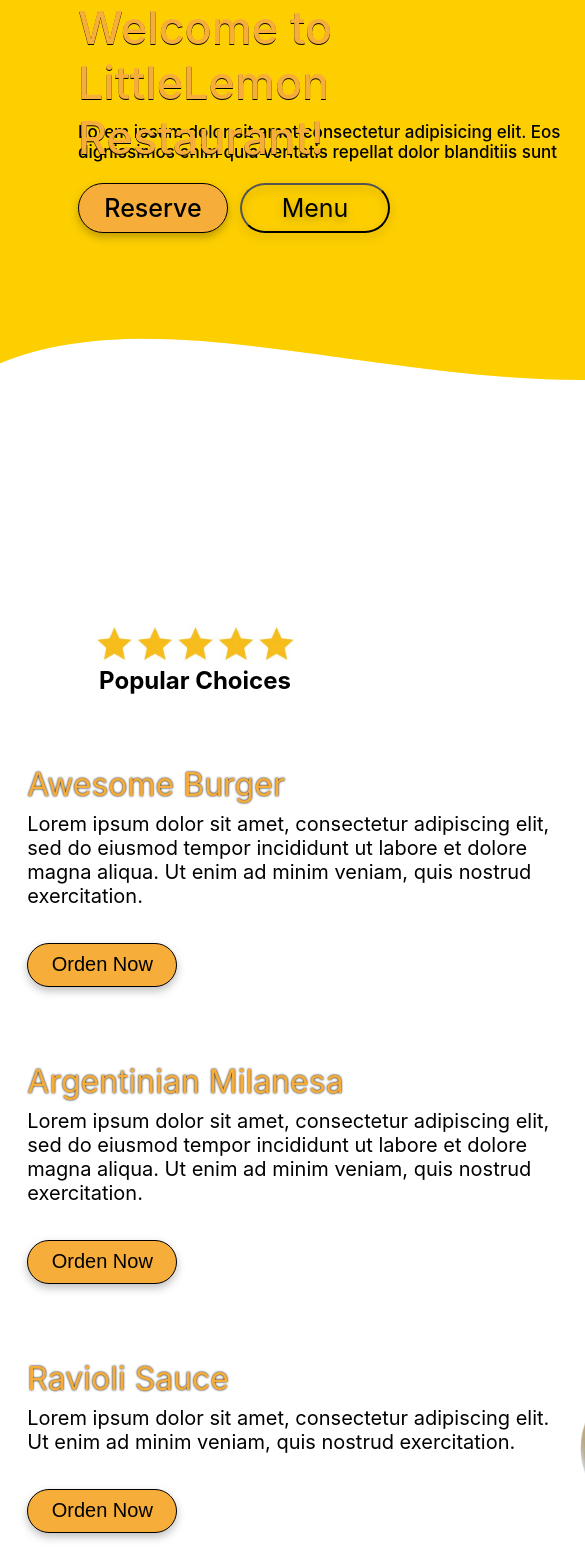
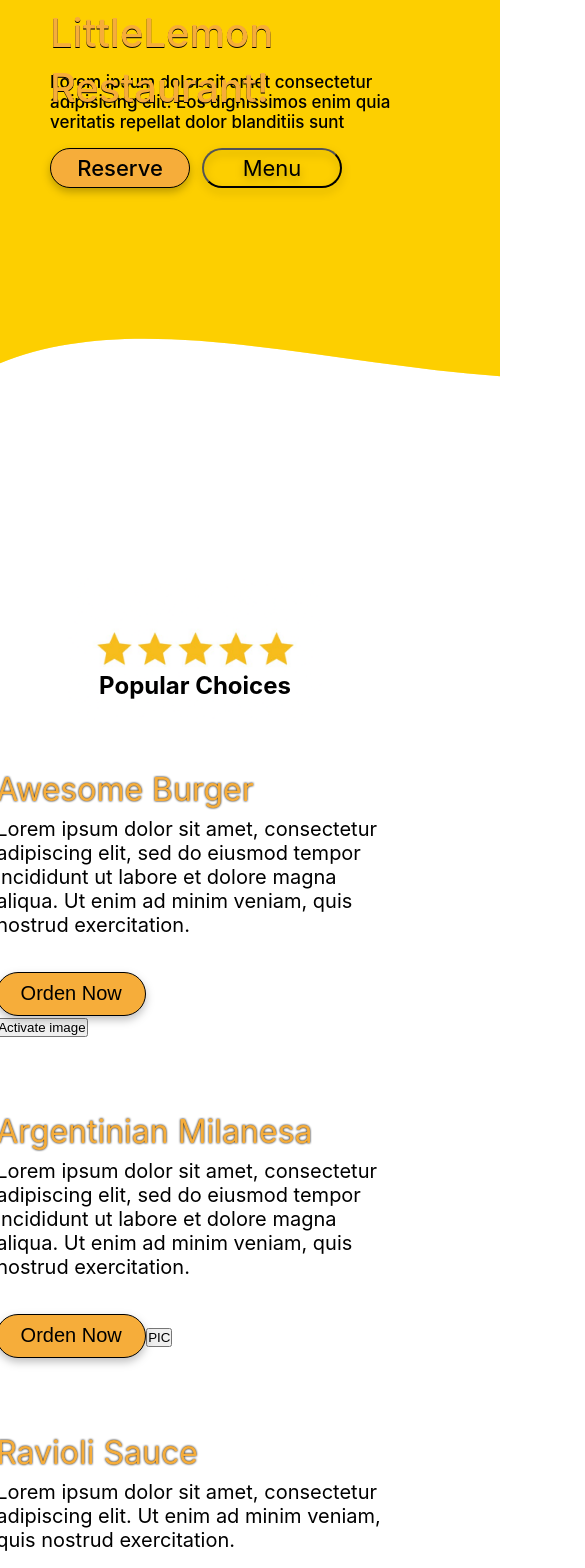
Before and after one commit to JaviK07/LittleLemonV2, a React (Create React App) app: page / in a window 390 px wide. Shown: the part 220-1788 px from the top of the page, 585 px wide, since content can reach past the window. Built offline with nearby package versions, Linux system fonts and the light colour scheme.

Commit message:
toggle-done

```diff
--- /dev/null
+++ b/src/components/ImageDisplay.jsx
@@ -0,0 +1,19 @@
+import React, { useState } from 'react';
+import Photo from '../Images/burguer.png';
+
+
+const ImageDisplay = () => {
+  const [isImageActive, setIsImageActive] = useState(false);
+  function clickEventHandler() {
+        setIsImageActive(true);
+  }
+
+  return (
+    <div>
+      <button onClick={()=>setIsImageActive(!isImageActive)}>Activate image</button>
+      {isImageActive && <img src={Photo} alt="Burguer" /> }
+    </div>
+  );
+};
+
+export default ImageDisplay;
--- a/src/components/aside.jsx
+++ b/src/components/aside.jsx
@@ -1,4 +1,5 @@
 import styles from "../styles/Aside.module.css"
+import ImageDisplay from "../components/ImageDisplay.jsx";
 
 function Aside() {
     return (
@@ -14,6 +15,7 @@ function Aside() {
                         <h3 className={styles.burguer__h3}>Awesome Burger</h3>
                         <p className={styles.burguer__p}>Lorem ipsum dolor sit amet, consectetur adipiscing elit, sed do eiusmod tempor incididunt ut labore et dolore magna aliqua. Ut enim ad minim veniam, quis nostrud exercitation.</p>
                         <button className={styles.burguer__button}>Orden Now</button>
+                        <ImageDisplay />
                     </div>
                         <img src={require('../Images/burguer.png')} className={styles.burguerImg} alt="hola" />
                 </div>
@@ -23,6 +25,7 @@ function Aside() {
                         <h3 className={styles.milanesa__h3}>Argentinian Milanesa</h3>
                         <p className={styles.milanesa__p}>Lorem ipsum dolor sit amet, consectetur adipiscing elit, sed do eiusmod tempor incididunt ut labore et dolore magna aliqua. Ut enim ad minim veniam, quis nostrud exercitation.</p>
                         <button className={styles.milanesa__button}>Orden Now</button>
+                        <button>PIC</button>
                     </div>
                         <img src={require('../Images/milanga.png')} className={styles.milanesaImg} alt="hola"/>
                 </div>
@@ -32,6 +35,7 @@ function Aside() {
                         <h3 className={styles.ravioli__h3}>Ravioli Sauce</h3>
                         <p className={styles.ravioli__p}>Lorem ipsum dolor sit amet, consectetur adipiscing elit. Ut enim ad minim veniam, quis nostrud exercitation.</p>
                         <button className={styles.ravioli__button}>Orden Now</button>
+                        <button>PIC</button>
                     </div>
                         <img src={require('../Images/raviolis.png')} className={styles.ravioliImg} alt="hola" />
 
@@ -44,6 +48,7 @@ function Aside() {
                         <h3 className={styles.empanada__h3}>Argentinian Empanada</h3>
                         <p className={styles.empanada__p}>Lorem ipsum dolor sit amet, consectetur adipiscing elit. Ut enim ad minim veniam, quis nostrud exercitation.</p>
                         <button className={styles.empanada__button}>Orden Now</button>
+                        <button>PIC</button>
                     </div>
                         <img src={require('../Images/Empanada.png')} className={styles.empanadaImg} alt="hola" />
 
--- a/src/index.css
+++ b/src/index.css
@@ -10,10 +10,12 @@ body {
   background-repeat: no-repeat;
   background-size: cover;
   max-height: 869px ;
+  scroll-behavior: smooth;
 }
 @media (max-width: 850px) {
   body{
     height: 600px ;
+    overflow-x: hidden;
   }
 
 }
--- a/src/styles/Aside.module.css
+++ b/src/styles/Aside.module.css
@@ -259,4 +259,127 @@ cursor: pointer;
             margin-bottom: 75px;
             margin-left: 7%;
         }
+        .foodContainer{
+            display: flex;
+            flex-wrap: wrap;
+            justify-content: center;
+            align-items: center;
+            width: 100%;
+            margin-top: 70px;
         }
+        .burguerImg{
+            height: 125px;
+            width: 150px;
+            position: relative;
+            left: calc(0%);
+        }
+        .milanesaImg{
+            height: 125px;
+            width: 150px;
+            position: relative;
+            right: calc(3%);
+        }
+        .ravioliImg{
+            height: 125px;
+            width: 150px;
+            position: relative;
+            left: calc(1%);
+        }
+        .empanadaImg{
+            height: 125px;
+            width: 150px;
+            position: relative;
+            left: calc(1%);
+        }
+
+        }
+
+        @media (max-width: 760px) {
+        .popularContainer{
+            margin-top: 25em;
+         }
+         .burguerContainer{
+            display: flex;
+            margin-right: 25px;
+            margin-bottom: 75px;
+            margin-left: 7%;
+        }
+        .empanadaContainer{
+            display: flex;
+            margin-right: 25px;
+            margin-bottom: 75px;
+            margin-left: 7%;
+        }
+        .ravioliContainer{
+            display: flex;
+            margin-right: 25px;
+            margin-bottom: 75px;
+            margin-left: 7%;
+        }
+        .milanesaContainer{
+            display: flex;
+            margin-right: 25px;
+            margin-bottom: 75px;
+            margin-left: 7%;
+        }
+        .burguerImg{
+            height: 125px;
+            width: 150px;
+            position: relative;
+            left: calc(0%);
+        }
+        .milanesaImg{
+            height: 125px;
+            width: 150px;
+            position: relative;
+            right: calc(3%);
+        }
+        .ravioliImg{
+            height: 125px;
+            width: 150px;
+            position: relative;
+            left: calc(1%);
+        }
+        .empanadaImg{
+            height: 125px;
+            width: 150px;
+            position: relative;
+            left: calc(1%);
+        }
+        .burguer__p{
+            width: 400px;
+            }
+        .milanesa__p{
+            width: 400px;
+            }
+        .ravioli__p{
+            width: 400px;
+            }
+        .empanada__p{
+            width: 400px;
+            }
+        .foodContainer{
+    display: flex;
+    flex-wrap: wrap;
+    justify-content: center;
+    align-items: center;
+
+    margin-top: 70px;
+    }
+}
+
+@media (max-width: 560px){
+    .burguerImg{
+       display: none;
+    }
+    .milanesaImg{
+        display: none;
+    }
+    .ravioliImg{
+        display: none;
+    }
+    .empanadaImg{
+        display: none;
+    }
+
+}
--- a/src/styles/Main.module.css
+++ b/src/styles/Main.module.css
@@ -115,8 +115,8 @@ color: #000000;
                 }
                 .main__div{
                     position: relative;
-                    top: calc(150px);
-                    left: calc(20%);
+                    top: calc(100px);
+                    left: calc(50px);
 
                     }
                     .greetingsP{
@@ -133,3 +133,106 @@ color: #000000;
                         margin-bottom: 10px;
                         }
             }
+            @media (max-width: 750px) {
+                .Greetings{
+                    width: 500px;
+                    height: 115px;
+                    font-family: 'Inter';
+                    font-style: normal;
+                    font-weight: 500;
+                    font-size: 45px;
+                    line-height: 55px;
+
+                    }
+                    .greetingsP{
+
+                    font-size: 17px;
+                    }
+                    .main__div{
+                    position: relative;
+                    top: calc(100px);
+                    left: 50px;
+                    margin-bottom: 45%;
+                    width: max-content;
+                    }
+                    .lemonImg{
+                        display: none;
+                    }
+                    .button1{
+                    filter: drop-shadow(0px 4px 4px rgba(0, 0, 0, 0.25));
+                    width: 150px;
+                    height: 50px;
+                    background: #F6AD3A;
+                    border: 1px solid #000000;
+                    border-radius: 50px;
+
+
+                    font-family: 'Inter';
+                    font-style: normal;
+                    font-weight: 500;
+                    font-size: 25px;
+                    line-height: 30px;
+                    color: #000000;
+                    cursor: pointer;
+                    }
+                    .button2{
+                    width: 150px;
+                    height: 50px;
+                    filter: drop-shadow(0px 4px 4px rgba(0, 0, 0, 0.25));
+                    background-color: transparent;
+                    order: 1;
+                    flex-grow: 0;
+                    border-radius: 50px;
+                    margin-left: 12px;
+                    cursor: pointer;
+
+
+                    font-family: 'Inter';
+                    font-style: normal;
+                    font-weight: 400;
+                    font-size: 25px;
+                    line-height: 30px;
+                    color: #000000;
+                    }
+            }
+    @media (max-width: 600px){
+        .Greetings{
+            width: 450px;
+            height: 115px;
+            font-weight: 500;
+            font-size: 40px;
+            line-height: 55px;
+
+            }
+            .greetingsP{
+            width: 400px;
+            font-size: 17px;
+            margin-bottom: 25px;
+            }
+            .main__div{
+            position: relative;
+            top: calc(100px);
+            left: 50px;
+            margin-bottom: 45%;
+            width: max-content;
+            }
+            .lemonImg{
+                display: none;
+            }
+            .button1{
+                filter: drop-shadow(0px 4px 4px rgba(0, 0, 0, 0.25));
+                width: 140px;
+                height: 40px;
+
+                font-size: 22px;
+                cursor: pointer;
+                }
+                .button2{
+                    filter: drop-shadow(0px 4px 4px rgba(0, 0, 0, 0.25));
+                    width: 140px;
+                    height: 40px;
+
+                    font-size: 22px;
+                    cursor: pointer;
+                }
+            }
```
